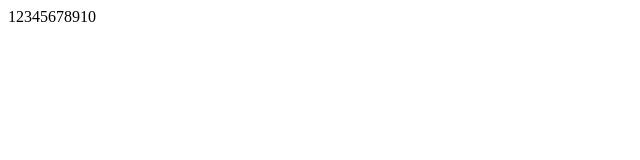
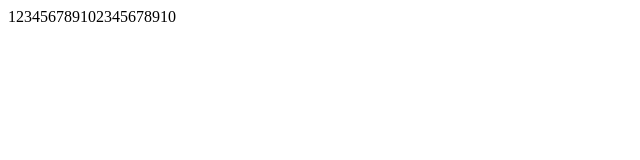
Before and after one commit to Asshen4522/test1, a plain HTML site: page index.html in a window 1280 px wide. Shown: the whole page, without its empty margins (0-640 px from the left). Drawn offline with Linux system fonts and the light colour scheme.

Commit message:
Новоне

```diff
--- a/index.html
+++ b/index.html
@@ -18,6 +18,15 @@
     <div>8</div>
     <div>9</div>
     <div>10</div>
+    <div>2</div>
+    <div>3</div>
+    <div>4</div>
+    <div>5</div>
+    <div>6</div>
+    <div>7</div>
+    <div>8</div>
+    <div>9</div>
+    <div>10</div>
     </div>
 
 </body>
```
